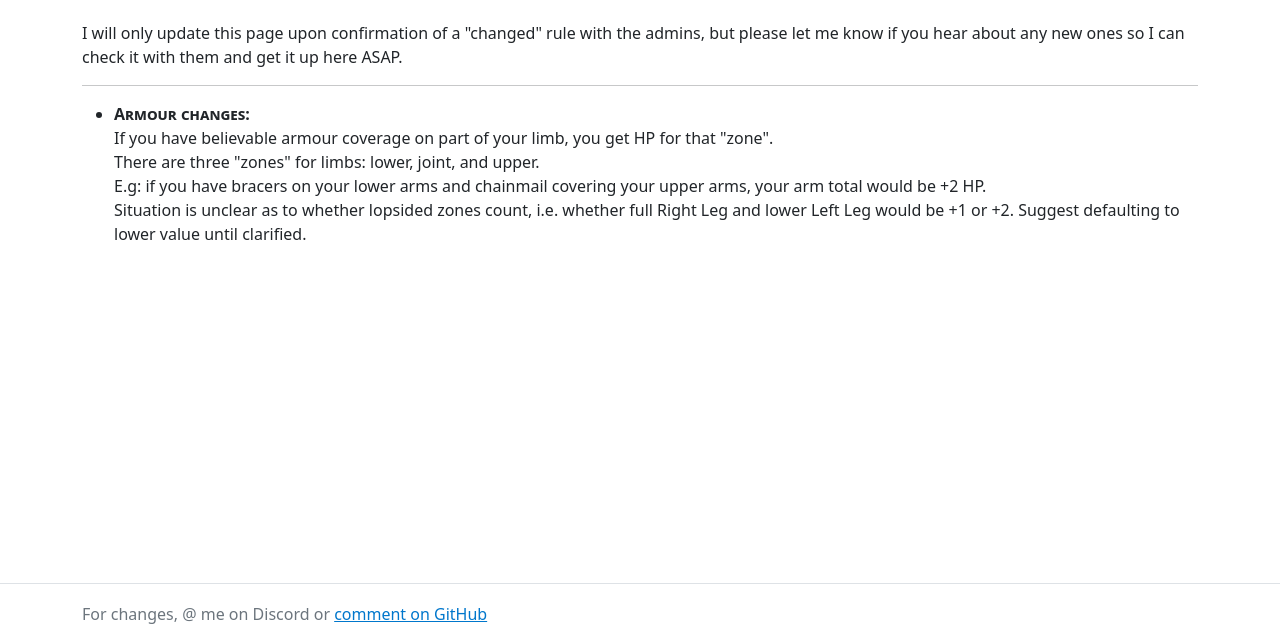
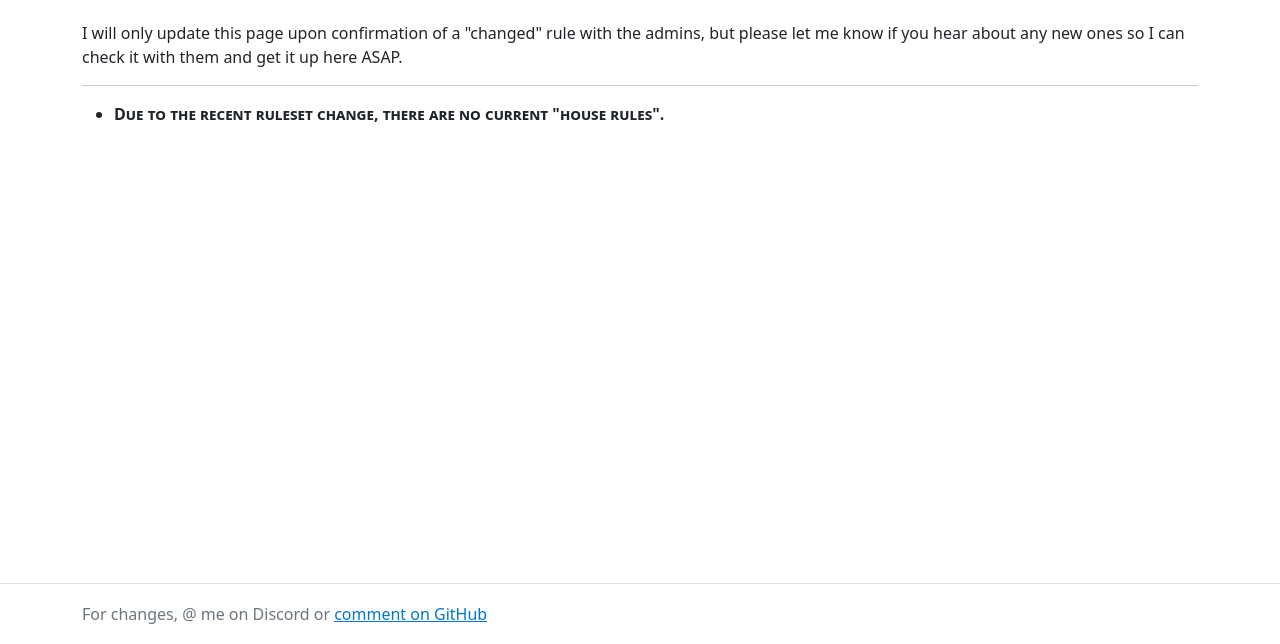
Before and after one commit to adric-clifton/sc-brisbane-unofficial, a plain HTML site: page docs/HouseRules.html in a window 1280 px wide. Shown: the part 156-800 px from the top of the page. Drawn offline with Linux system fonts and the light colour scheme.

Commit message:
remove old house rule, update warband template

```diff
--- a/docs/HouseRules.html
+++ b/docs/HouseRules.html
@@ -60,22 +60,9 @@
             <ul>
                 <li>
                     <div>
-                        <div><b>Armour changes:</b></div>
+                        <div><b>Due to the recent ruleset change, there are no current "house rules".</b></div>
                         <div>
-                            If you have believable armour coverage on part of your limb,
-                            you get HP for that "zone".
-                        </div>
-                        <div>
-                            There are three "zones" for limbs: lower, joint, and upper.
-                        </div>
-                        <div>
-                            E.g: if you have bracers on your lower arms and chainmail
-                            covering your upper arms, your arm total would be +2 HP.
-                        </div>
-                        <div>
-                            Situation is unclear as to whether lopsided zones count, i.e.
-                            whether full Right Leg and lower Left Leg would be
-                            +1 or +2. Suggest defaulting to lower value until clarified.
+
                         </div>
                     </div>
                 </li>
--- a/xml/_template.xml
+++ b/xml/_template.xml
@@ -71,28 +71,22 @@
 	<Roles>
 		<!-- Groups are for distinct warband sections, like how Bretonnia has peasants and knights, or the Order is split into Witch Hunters, Flagellants, and Warrior Priests  -->
 		<Group Name="melee">
-			<Roles>
 			<Role>Infantry (Light)</Role>
 			<Role>Infantry (Heavy)</Role>
 
 			<!-- Light vs Heavy is based on armour and weaponry: Heavy generally means you wield a two-hander/polearm or are visibly well-protected -->
-			</Roles>
 		</Group>
 
 		<Group Name="ranged"> <!-- Group names are optional -->
-			<Roles>
 			<Role>Archer</Role>
 			<Role>Arbalist</Role>
 			<Role>Gunner</Role>
-			</Roles>
 		</Group>
 
 		<Group Name="healing">
-			<Roles>
 			<Role>Healer</Role>
 			<Role>Priest</Role>
 			<Role>Mage</Role>
-			</Roles>
 		</Group>
 	</Roles>
 
```
Also changed, not shown: wwwroot/HouseRules.html (+2 -15 lines). Lines whose indentation alone changed are shown as unchanged.
